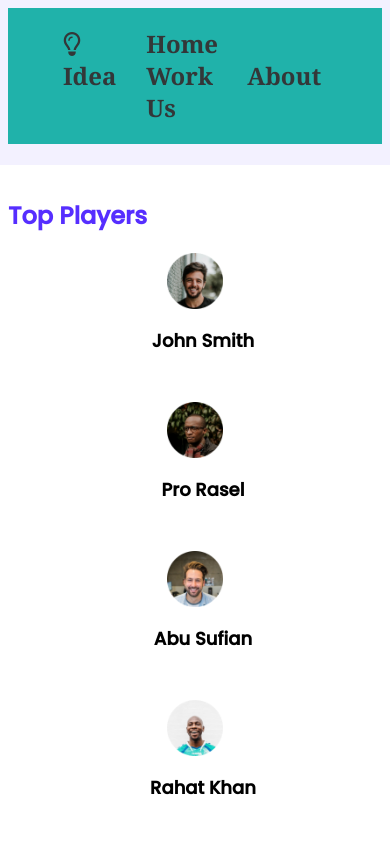
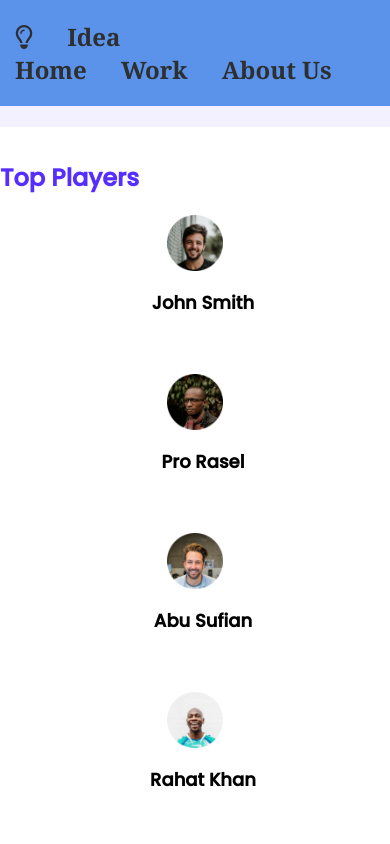
Before and after one commit to smsakawat/Leaderboard, a plain HTML site: page index.html in a window 390 px wide. Shown: the top 844 px of the page. Drawn offline with Linux system fonts and the light colour scheme.

Commit message:
third commit

```diff
--- a/index.html
+++ b/index.html
@@ -19,7 +19,6 @@
     <header>
         <!-- navbar starts -->
         <nav class="nav-bar">
-            <div class="nav-item">
             <span>
                 <a href="#"><i class="far fa-lightbulb"></i></a>
                 <a href="#">Idea</a>
@@ -31,7 +30,6 @@
                 <a href="#">About Us</a>
 
             </span>
-            </div>
         </nav>
         <!-- navbar ends -->
 
--- a/styles/style.css
+++ b/styles/style.css
@@ -3,23 +3,25 @@
 body{
     font-family: 'Poppins', sans-serif;
     background-color:  #F3F1FF;
+    margin:0;
 }
 /* navbar styles */
+
+
+
 .nav-bar{
     list-style-type: none;
 	margin: 0;
 	padding: 20px 15px;
-	background-color: lightseagreen;
+    background-color:rgba(35, 112, 226, 0.727) ;
+    display: flex;
+    justify-content: space-between;
+
+
 
 
 }
-.nav-item{
-    margin-left: 40px;
-    margin-right: 40px;
-    display: flex;
-    justify-content: space-between;
 
-}
 .nav-bar a{
     text-decoration: none;
 	font-family: Cambria, serif;
@@ -28,13 +30,12 @@ body{
 	font-weight: 600;
 	text-transform: normal;
 	letter-spacing: normal;
-	line-height: 1.3em;
-	color: #333738;
+	color: #2e2f30;
     padding-right: 30px;
 
 }
 .nav-bar a:hover {
-    border-bottom:3px solid red ;
+    color:rgb(216, 216, 216)
 
 }
 
@@ -65,8 +66,10 @@ main{
 .players{
     display: grid;
     grid-template-columns: repeat(3,1fr);
-    grid-row-gap: 30px;
+    grid-row-gap: 40px;
 }
+
+
 .player{
     display: flex;
     align-items: center;
@@ -75,6 +78,10 @@ main{
 .player img{
     width: 56px;
     height: 56px;
+}
+.player img:hover{
+    border: 3px solid rgb(42, 117, 230);
+    border-radius:30px;
 }
 .player-name{
     margin-left: 16px;
@@ -98,6 +105,10 @@ hr{
 .blog .thumbnail img{
     width: 177px;
     height: 117px;
+}
+.blog .thumbnail img:hover{
+    border: 3px solid rgb(42, 117, 230);
+
 }
 .blog-info{
     margin-left: 16px;
@@ -124,7 +135,7 @@ hr{
 .course{
     width:252.42px;
    height: 270px;
-   box-shadow: 5px 5px 15px grey;
+   box-shadow: 3px 3px 10px grey;
    padding: 13px 18px 16px 11px;
    border-radius: 10px;
 
@@ -158,6 +169,11 @@ height: 104px;
  Media Query for Mobiles
  ----------------------*/
 @media  only screen and (max-width:688px){
+    .nav-bar{
+        width:100%;
+        flex-wrap: wrap
+
+    }
     .container{
         width: 100%;
     }
@@ -180,6 +196,9 @@ height: 104px;
 Media Query for  Tablets
 -----------------------*/
 @media only screen and (min-width:689px) and (max-width:992px){
+    .nav-bar{
+        width: 100%;
+    }
     .container{
         width: 100%;
     }
```
Lines whose indentation alone changed are shown as unchanged.
